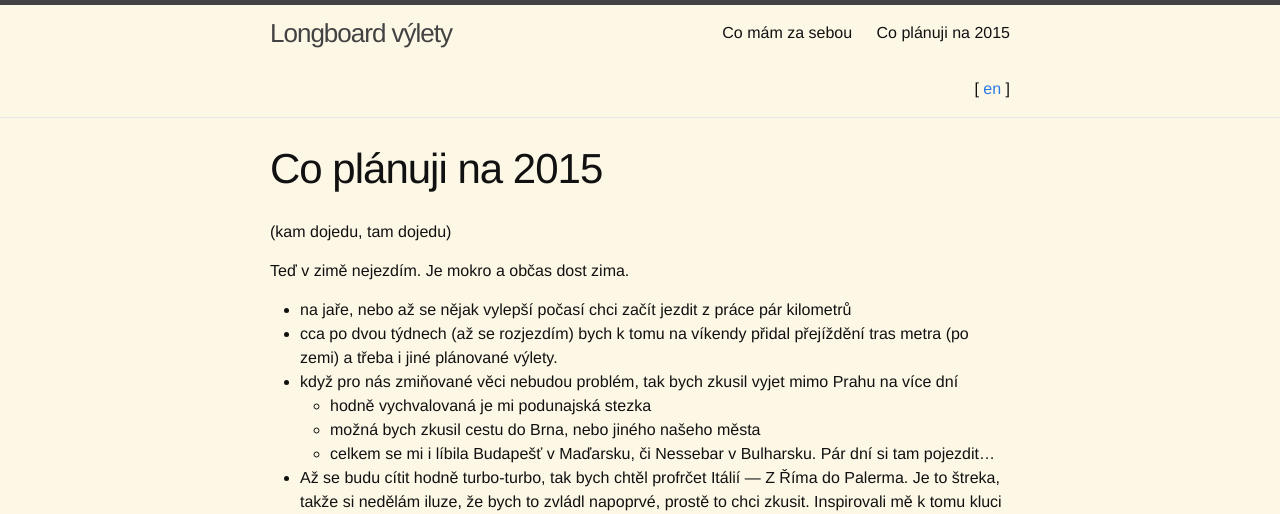
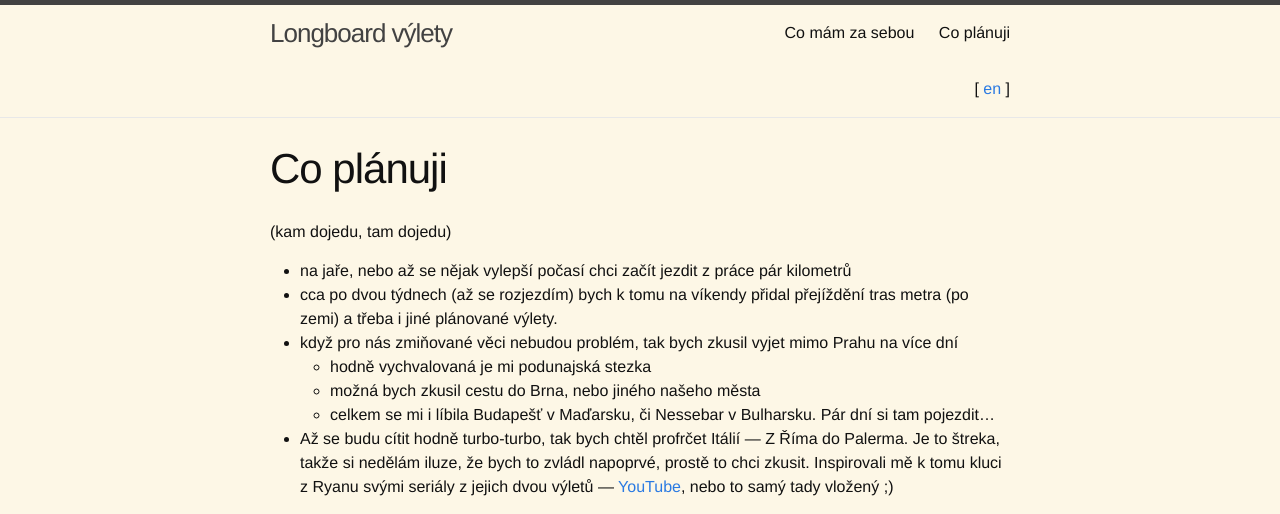
Before and after one commit to roolo/longboard-vylety, a Jekyll site: the page built from co-planuji.md, in a window 1280 px wide. Shown: the top 514 px of the page. Built offline with Jekyll 4.4.1, drawn with Linux system fonts in a browser that asks for light colours; grey boxes are pictures that could not be loaded.

```diff
--- a/co-planuji-na-2015.md
+++ b/co-planuji.md
@@ -1,13 +1,11 @@
 ---
 layout: page
-title: Co plánuji na 2015
-permalink: /co-planuji-na-2015.html
+title: Co plánuji
+permalink: /co-planuji.html
 lang: cs
 ---
 
 (kam dojedu, tam dojedu)
-
-Teď v zimě nejezdím. Je mokro a občas dost zima.
 
 - na jaře, nebo až se nějak vylepší počasí chci začít jezdit z práce pár kilometrů
 - cca po dvou týdnech (až se rozjezdím) bych k tomu na víkendy přidal přejíždění tras metra (po zemi) a třeba i jiné plánované
```
Also changed, not shown: en/my-plans.md (renamed from en/my-plans-for-2015.md).
